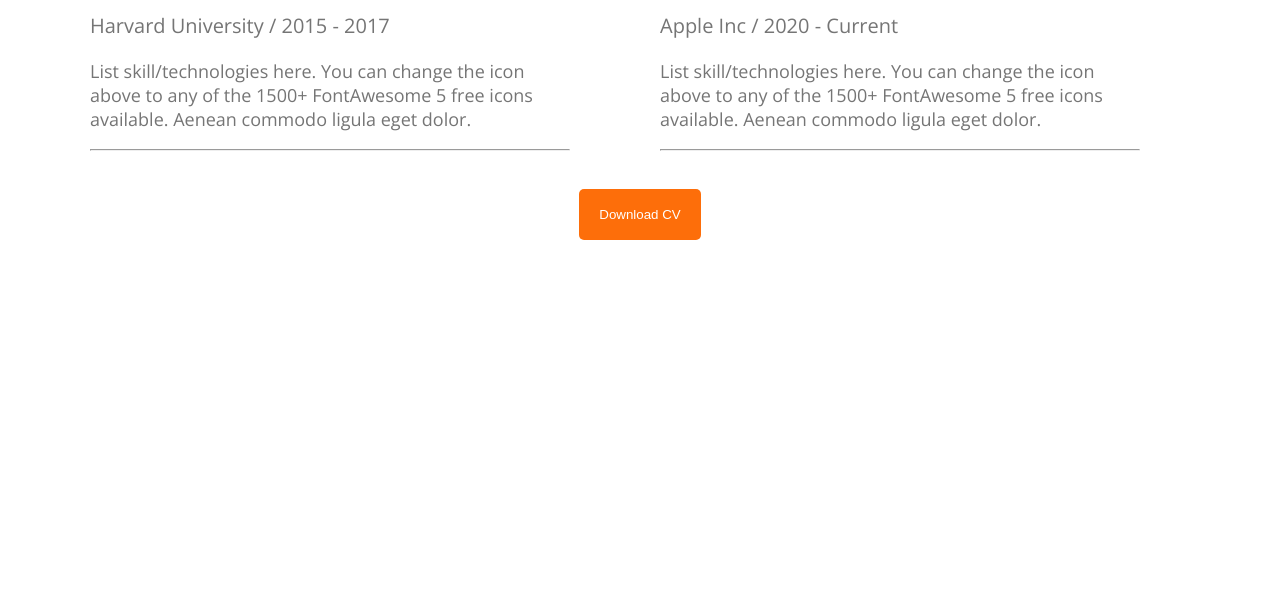
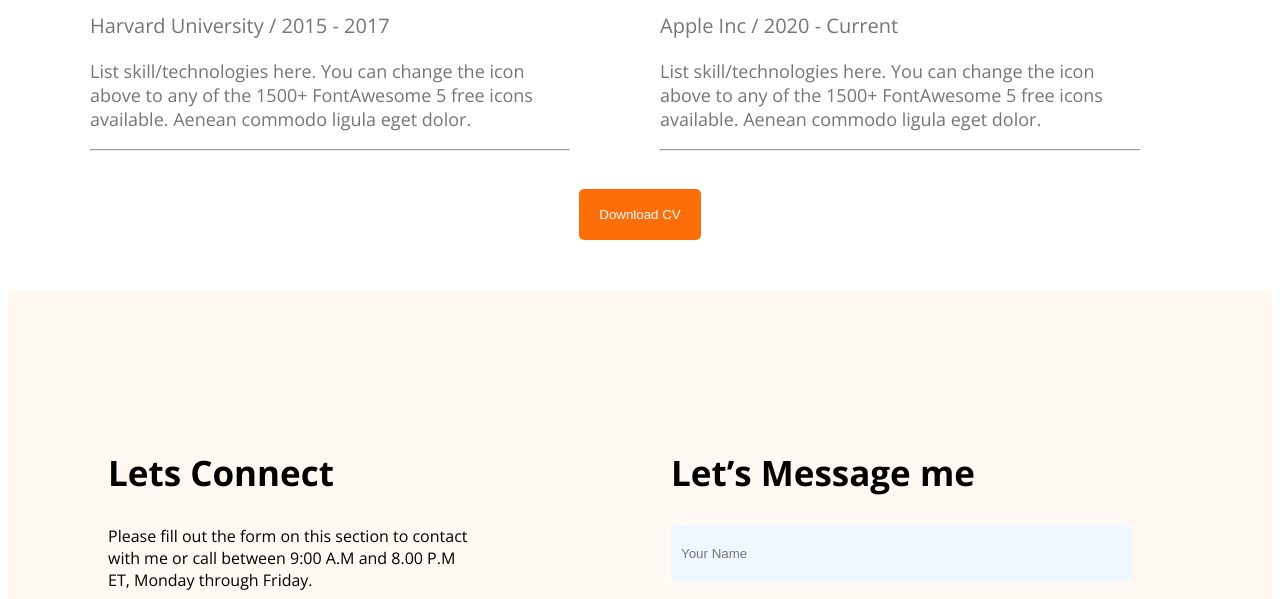
Before and after one commit to asadulsameerbd/portfoliohero, a plain HTML site: page index.html in a window 1280 px wide. Shown: the part 3248-3847 px from the top of the page. Before the commit the page ends 3538 px from the top, so only its background shows below. Drawn offline with nearby package versions, Linux system fonts and the light colour scheme.

Commit message:
add footer

```diff
--- a/index.html
+++ b/index.html
@@ -179,7 +179,28 @@
         <!-- "What i do" Section End From here -->
     </main>
     <footer>
-
+        <!--  Footer Start From Here -->
+        <section class="footer-container">
+            <div class="footer-column">
+                <h1 class="footer-title">Lets Connect</h1>
+                <p class="footer-description">Please fill out the form on this section to contact with me or call between 9:00 A.M and 8.00 P.M ET, Monday through Friday.</p>
+                <div class="icon-img">
+                    <a href=""><img src="style/images/icons/facebook.png" alt="facebook"></a>
+                    <a href=""><img src="style/images/icons/insta.png" alt="instagram"></a>
+                    <a href=""><img src="style/images/icons/twitter.png" alt="twitter"></a>
+                </div>
+            </div>
+            <div class="footer-column">
+                <h1 class="footer-title">Let’s Message me</h1>
+                <form action="">
+                    <input type="text" placeholder="Your Name ">
+                    <input type="email" placeholder="Your Email ">
+                    <textarea name="" id="" placeholder="Message" cols="60" rows="10"></textarea>
+                    <input style="display: block;" class="btn-primary" type="submit" value="Submit">
+                </form>
+            </div>
+        </section>
+        <!-- Footer End From Here -->
     </footer>
 </body>
 
--- a/style/assets/style.css
+++ b/style/assets/style.css
@@ -231,3 +231,46 @@
     margin-top: 130px;
     margin-bottom: 50px;
 }
+
+/*  Footer Style Start From Here */
+
+.footer-container{
+    max-width: 1500px;
+    display: flex;
+    margin: auto;
+}
+.footer-title{
+    font-family: open sans;
+    font-size: 35px;
+}
+.footer-column .footer-description{
+
+    font-family: open sans;
+    font-size: 16px;
+    font-weight: normal;
+}
+.footer-column{
+    padding: 130px 100px ;
+    width: 50%;
+    align-items: center;
+    justify-content: start;
+}
+
+footer{
+    background-color: #FFF8F3;
+}
+.icon-img{
+    word-spacing: 20px ;
+}
+
+input[type="text"], input[type="email"]{
+    width: 450px;
+    height: 55px;
+    display: block;
+    border: none;
+    margin-bottom: 20px;
+    border-radius: 5px;
+    padding-left: 10px;
+    color: black;
+    background-color: aliceblue;
+}
```
